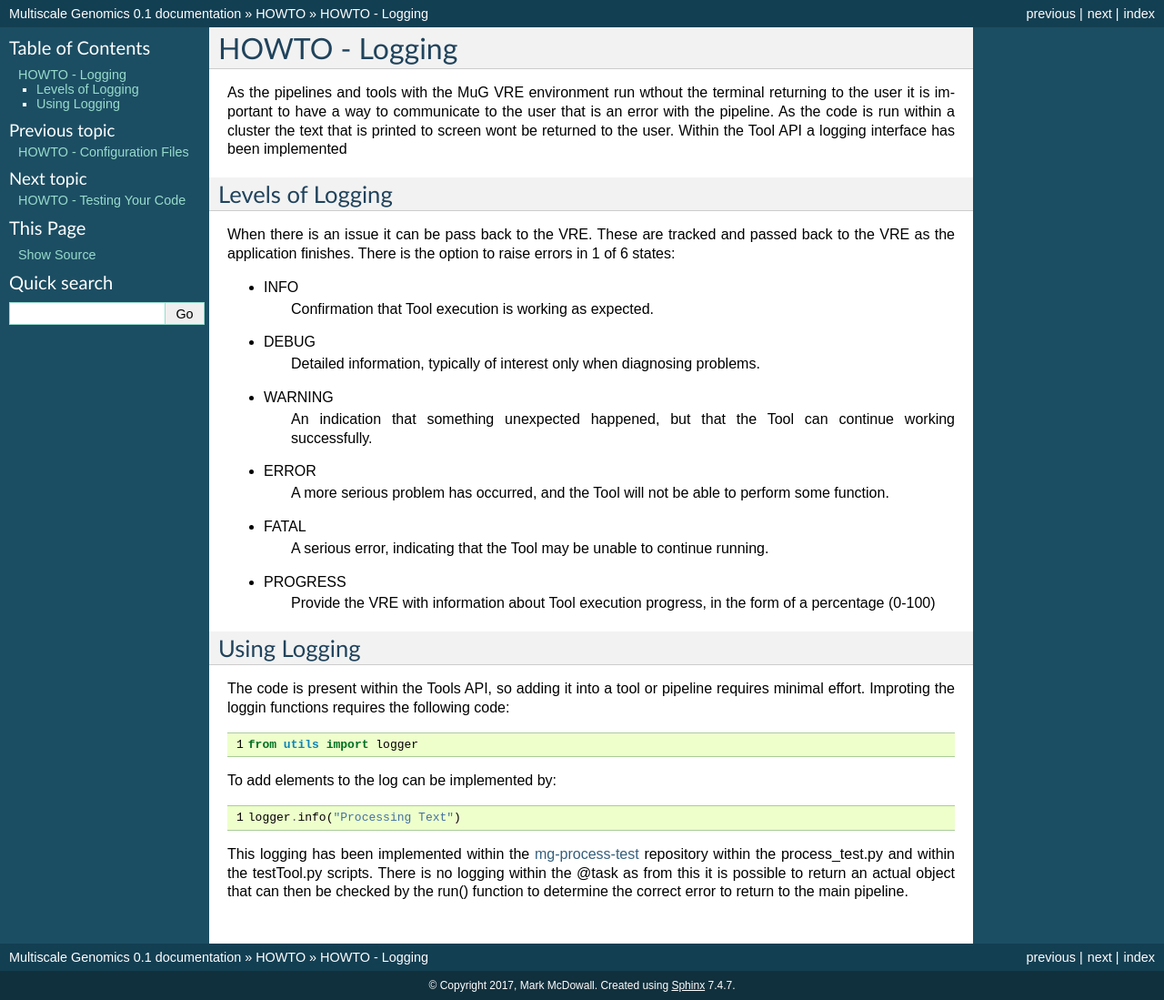
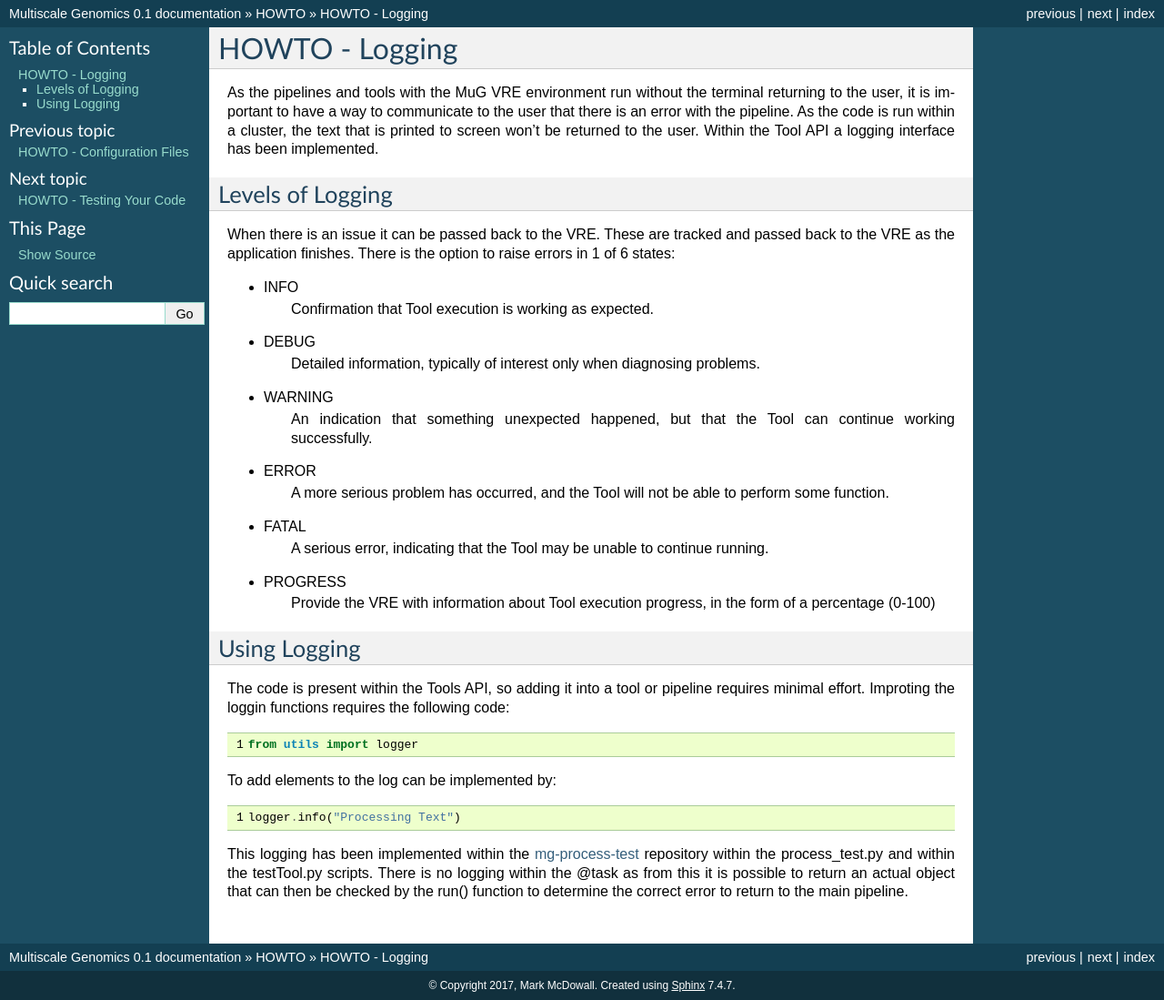
Before and after one commit to Multiscale-Genomics/mg-docs, a Sphinx documentation site: the page built from docs/howto/howto_logging.rst, in a window 1280 px wide. Shown: the whole page at 91% size. Built offline with Sphinx 7.4.7, drawn with Linux system fonts in a browser that asks for light colours.

Commit message:
fixed typos

```diff
--- a/docs/howto/howto_logging.rst
+++ b/docs/howto/howto_logging.rst
@@ -16,12 +16,12 @@
 HOWTO - Logging
 ===============
 
-As the pipelines and tools with the MuG VRE environment run wthout the terminal returning to the user it is important to have a way to communicate to the user that is an error with the pipeline. As the code is run within a cluster the text that is printed to screen wont be returned to the user. Within the Tool API a logging interface has been implemented
+As the pipelines and tools with the MuG VRE environment run without the terminal returning to the user, it is important to have a way to communicate to the user that there is an error with the pipeline. As the code is run within a cluster, the text that is printed to screen won't be returned to the user. Within the Tool API a logging interface has been implemented.
 
 Levels of Logging
 -----------------
 
-When there is an issue it can be pass back to the VRE. These are tracked and passed back to the VRE as the application finishes. There is the option to raise errors in 1 of 6 states:
+When there is an issue it can be passed back to the VRE. These are tracked and passed back to the VRE as the application finishes. There is the option to raise errors in 1 of 6 states:
 
 - INFO
    Confirmation that Tool execution is working as expected.
```
